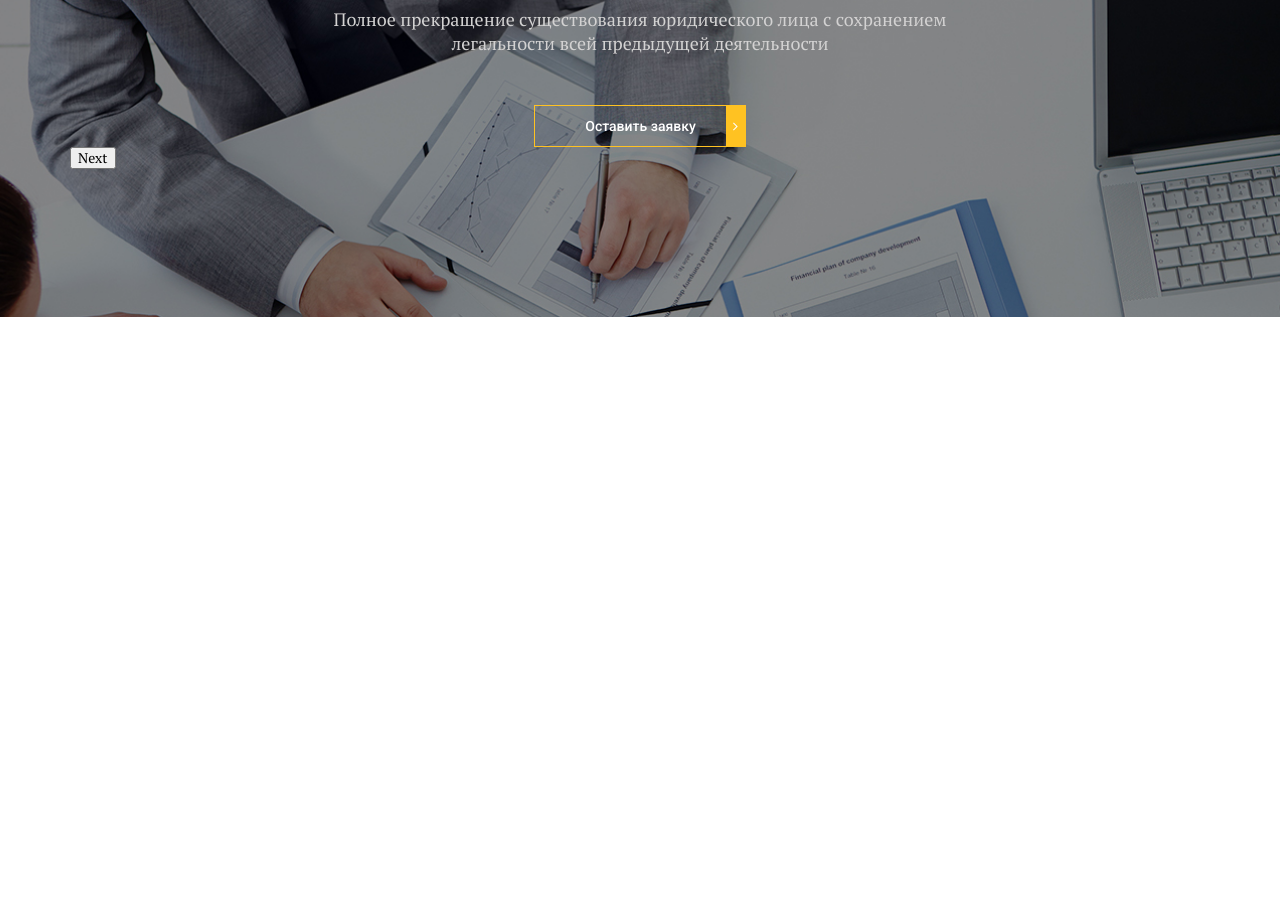
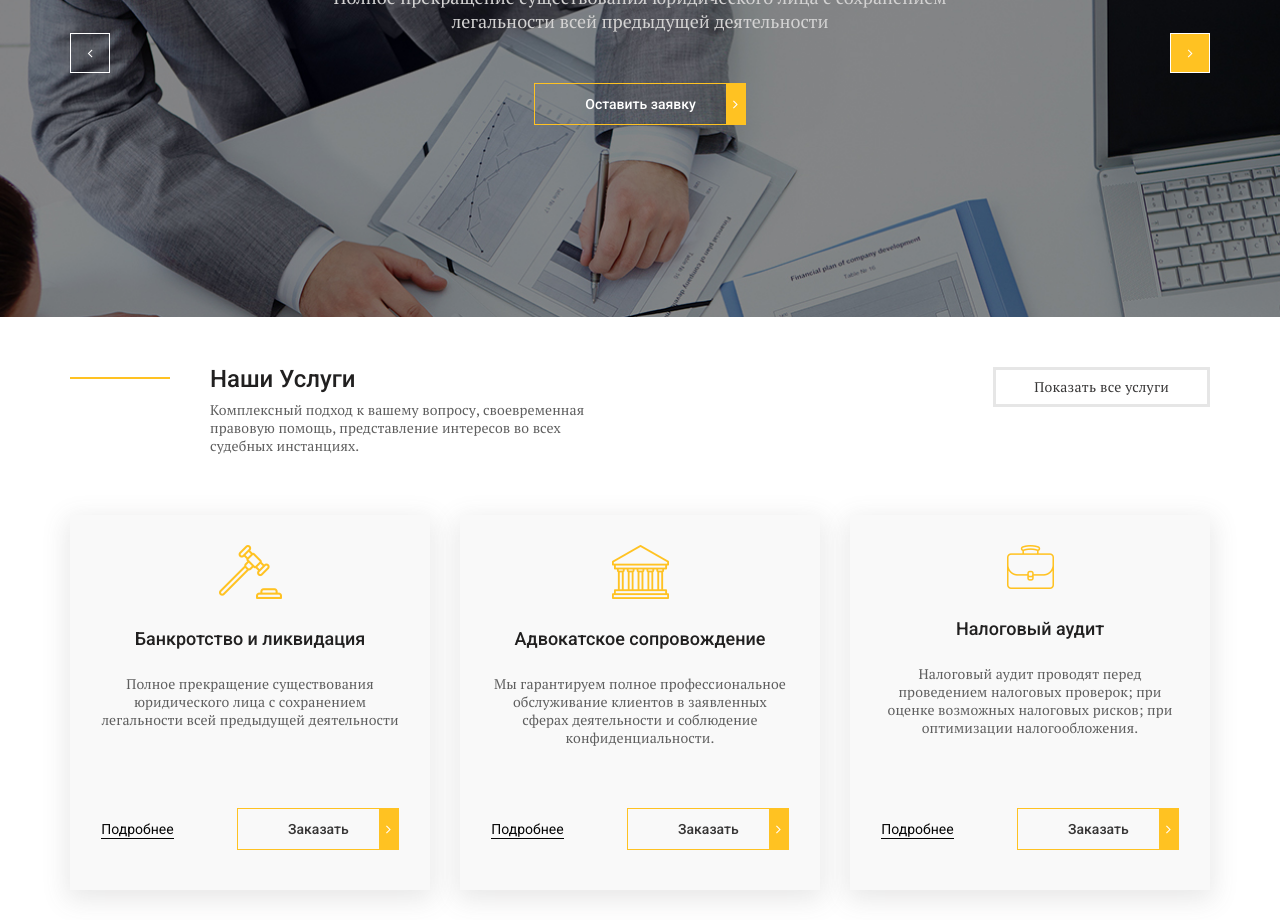
Before and after one commit to aharlamov/liquidation-of-firms, a plain HTML site: page index.html in a window 1280 px wide. Shown: the part 323-1243 px from the top of the page. Before the commit the page ends 800 px from the top, so only its background shows below. Drawn offline with nearby package versions, Linux system fonts and the light colour scheme; files whose address does not match are found by name.

Commit message:
add services

```diff
--- a/css/style.css
+++ b/css/style.css
@@ -156,6 +156,8 @@ header{
     border: solid 1px #ffc222;
     border-right-width: 20px;
     position: relative;
+    z-index: 2;
+    outline: none;
 }
 .default-btn:after{
     content: "\f105";
@@ -166,3 +168,121 @@ header{
     transform: translateY(-50%);
     color: #fff;
 }
+.slider_inner{
+    position: relative;
+}
+.slick-btn.slick-disabled{
+    background-color: transparent;
+    cursor: default;
+}
+.slick-btn{
+    position: absolute;
+    top: 70%;
+    z-index: 3;
+    width: 40px;
+    height: 40px;
+    border: solid 1px #fff;
+    cursor: pointer;
+    outline: none;
+    background-color: #ffc222;
+}
+.slick-btn:before{
+    position: absolute;
+    right: 50%;
+    top: 50%;
+    transform: translate(50%, -50%);
+    font-family: 'icomoon';
+    color: #fff;
+}
+.slick-next:before{
+    content: "\f105";
+}
+.slick-next{
+    right: 0;
+}
+.slick-prev:before{
+    content: "\f104";
+}
+.slick-prev{
+    left: 0;
+}
+.services{
+    padding: 50px 0px 30px;
+}
+.service_top{
+    display: flex;
+    justify-content: space-between;
+    margin-bottom: 60px;
+}
+.service_title-box{
+    padding-left: 140px;
+    max-width: 520px;
+    position: relative;
+}
+.service_title-box:before{
+    content: "";
+    position: absolute;
+    height: 2px;
+    width: 100px;
+    background-color: #ffc222;
+    left: 0;
+    top: 10px;
+}
+.service_title{
+    font-weight: 500;
+    font-size: 24px;
+    font-family: 'Roboto', sans-serif;
+    line-height: 24px;
+    color: #212020;
+    margin-bottom: 10px;
+}
+.service_text{
+    letter-spacing: 0.1px;
+}
+.service_btn a{
+    color: #373636;
+    line-height: 24px;
+    letter-spacing: .25px;
+    padding: 5px 38px;
+    border: solid 3px #e6e6e6;
+}
+.services_items{
+    display: flex;
+    justify-content: space-between;
+}
+.service_item{
+    max-width: 360px;
+    text-align: center;
+    padding: 30px 0px 80px;
+    position: relative;
+    min-height: 375px;
+    background-color: #f9f9f9;
+    box-shadow: 0px 7px 24.3px 2.7px rgba(91, 89, 89, 0.14);
+}
+.service_item-title{
+    color: #212020;
+    font-size: 18px;
+    line-height: 24px;
+    font-weight: 500;
+    font-family: 'Roboto', sans-serif;
+    padding: 24px 0px;
+}
+.service_item-text{
+    letter-spacing: 0.1px;
+    padding: 0px 30px 30px;
+}
+.service_item-btn{
+    position: absolute;
+    bottom: 40px;
+    left: 0;
+    right: 0;
+}
+.service_item-btn .default-btn{
+    color: #373636;
+}
+.service_item-link{
+    color: #050505;
+    font-family: 'Roboto', sans-serif;
+    border-bottom: solid 1px #050505;
+    margin-right: 60px;
+}
--- a/index.html
+++ b/index.html
@@ -5,11 +5,11 @@
     <meta name="viewport" content="width=device-width, initial-scale=1.0">
     <title>Document</title>
     <link href="https://fonts.googleapis.com/css2?family=PT+Serif:wght@400;700&family=Roboto:wght@400;500&display=swap" rel="stylesheet">
-    <link rel="stylesheet" href="./liquidation-of-firms/css/normalize.css">
-    <link rel="stylesheet" href="./liquidation-of-firms/css/fonts.css">
-    <link rel="stylesheet" href="./liquidation-of-firms/css/jquery.fancybox.min.css">
-    <link rel="stylesheet" href="./liquidation-of-firms/css/slick.css">
-    <link rel="stylesheet" href="./liquidation-of-firms/css/style.css">
+    <link rel="stylesheet" href="./css/normalize.css">
+    <link rel="stylesheet" href="./css/fonts.css">
+    <link rel="stylesheet" href="./css/jquery.fancybox.min.css">
+    <link rel="stylesheet" href="./css/slick.css">
+    <link rel="stylesheet" href="./css/style.css">
 </head>
 <body>
 
@@ -29,7 +29,7 @@
             <div class="header_content-inner">
                 <div class="header_logo">
                     <a href="#">
-                        <img src="./liquidation-of-firms/img/logo.png" alt="Логотип">
+                        <img src="./img/logo.png" alt="Логотип">
                     </a>
                 </div>
                 <nav class="menu">
@@ -86,8 +86,74 @@
                     </a>
                 </div>
             </div>
+        </div>
+    </div>
+</section>
 
+<section class="services">
+    <div class="container">
+        <div class="service_top">
+            <div class="service_title-box">
+                <div class="service_title">
+                    Наши Услуги
+                </div>
+                <div class="service_text">
+                    Комплексный подход к вашему вопросу, своевременная правовую помощь, представление интересов во всех судебных инстанциях.
+                </div>
+            </div>
+            <div class="service_btn">
+                <a href="#">
+                    Показать все услуги
+                </a>
+            </div>
 
+        </div>
+        <div class="services_items">
+            <div class="service_item">
+                <img src="./img/about-1.png" alt="">
+                <div class="service_item-title">
+                    Банкротство и ликвидация
+                </div>
+                <div class="service_item-text">
+                    Полное прекращение существования юридического лица с сохранением легальности всей предыдущей деятельности
+                </div>
+                <div class="service_item-btn">
+                    <a class="service_item-link" href="#">Подробнее</a>
+                    <a data-fancybox data-src="#modal" href="javascript:;" class="default-btn">
+                        Заказать
+                    </a>
+                </div>
+            </div>
+            <div class="service_item">
+                <img src="./img/about-2.png" alt="">
+                <div class="service_item-title">
+                    Адвокатское сопровождение
+                </div>
+                <div class="service_item-text">
+                    Мы гарантируем полное профессиональное обслуживание клиентов в заявленных сферах деятельности и соблюдение конфиденциальности.
+                </div>
+                <div class="service_item-btn">
+                    <a class="service_item-link" href="#">Подробнее</a>
+                    <a data-fancybox data-src="#modal" href="javascript:;" class="default-btn">
+                        Заказать
+                    </a>
+                </div>
+            </div>
+            <div class="service_item">
+                <img src="./img/about-3.png" alt="">
+                <div class="service_item-title">
+                    Налоговый аудит
+                </div>
+                <div class="service_item-text">
+                    Налоговый аудит проводят перед проведением налоговых проверок; при оценке возможных налоговых рисков; при оптимизации налогообложения.
+                </div>
+                <div class="service_item-btn">
+                    <a class="service_item-link" href="#">Подробнее</a>
+                    <a data-fancybox data-src="#modal" href="javascript:;" class="default-btn">
+                        Заказать
+                    </a>
+                </div>
+            </div>
         </div>
     </div>
 </section>
@@ -99,8 +165,8 @@
 
 
 <script src="https://ajax.googleapis.com/ajax/libs/jquery/3.4.1/jquery.min.js"></script>
-<script src="./liquidation-of-firms/js/jquery.fancybox.min.js"></script>
-<script src="./liquidation-of-firms/js/slick.min.js"></script>
-<script src="./liquidation-of-firms/js/main.js"></script>
+<script src="./js/jquery.fancybox.min.js"></script>
+<script src="./js/slick.min.js"></script>
+<script src="./js/main.js"></script>
 </body>
 </html>
--- a/js/main.js
+++ b/js/main.js
@@ -1,6 +1,10 @@
 $(function(){
 
-    $('.slider_inner').slick();
+    $('.slider_inner').slick({
+        nextArrow:'<button type="button" class="slick-btn slick-next"></button>',
+        prevArrow:'<button type="button" class="slick-btn slick-prev"></button>',
+        infinite: false
+    });
 
 
 });
```
Also changed, not shown: img/about-1.png (added), img/about-2.png (added), img/about-3.png (added).
